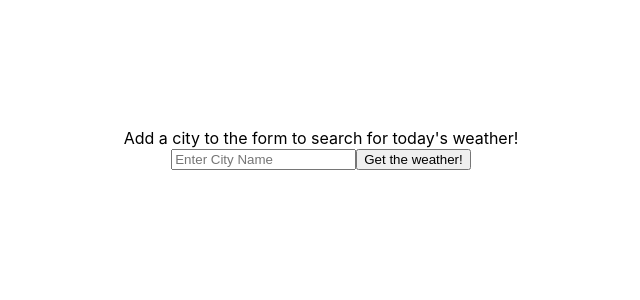
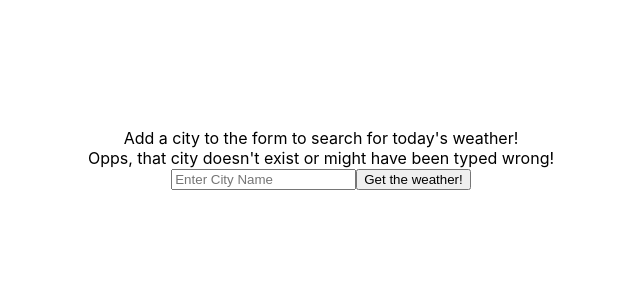
Before and after one commit to elim04/my-weather-app, a React (Create React App) app: page / in a window 1280 px wide. Both pictures are taken after typing "Sample" into the empty fields and a click on the button "Get the weather!". Shown: the top 300 px of the page, without its empty margins (319-959 px from the left). Built offline with nearby package versions, Linux system fonts and the light colour scheme; no server answers.

Commit message:
add basic error msg for wrong city in form

```diff
--- a/src/App.js
+++ b/src/App.js
@@ -8,8 +8,10 @@ import LocationForm from "./components/LocationForm";
 function App() {
   const [city, setCity] = useState();
   const [weatherData, setWeatherData] = useState();
+  const [errorMsg, setErrorMsg] = useState();
 
   useEffect(() => {
+    setErrorMsg("");
     if (city) {
       axios
         .get(
@@ -19,7 +21,12 @@ function App() {
           setWeatherData(res.data);
           console.log("success!", res.data);
         })
-        .catch((err) => console.error(err));
+        .catch((err) => {
+          console.error(err);
+          setErrorMsg(
+            "Opps, that city doesn't exist or might have been typed wrong!"
+          );
+        });
     }
   }, [city]);
 
@@ -33,6 +40,7 @@ function App() {
       {!weatherData && (
         <div>Add a city to the form to search for today's weather!</div>
       )}
+      {errorMsg && <div>{errorMsg}</div>}
       <LocationForm getCityInfo={getCityInfo} />
     </div>
   );
```
